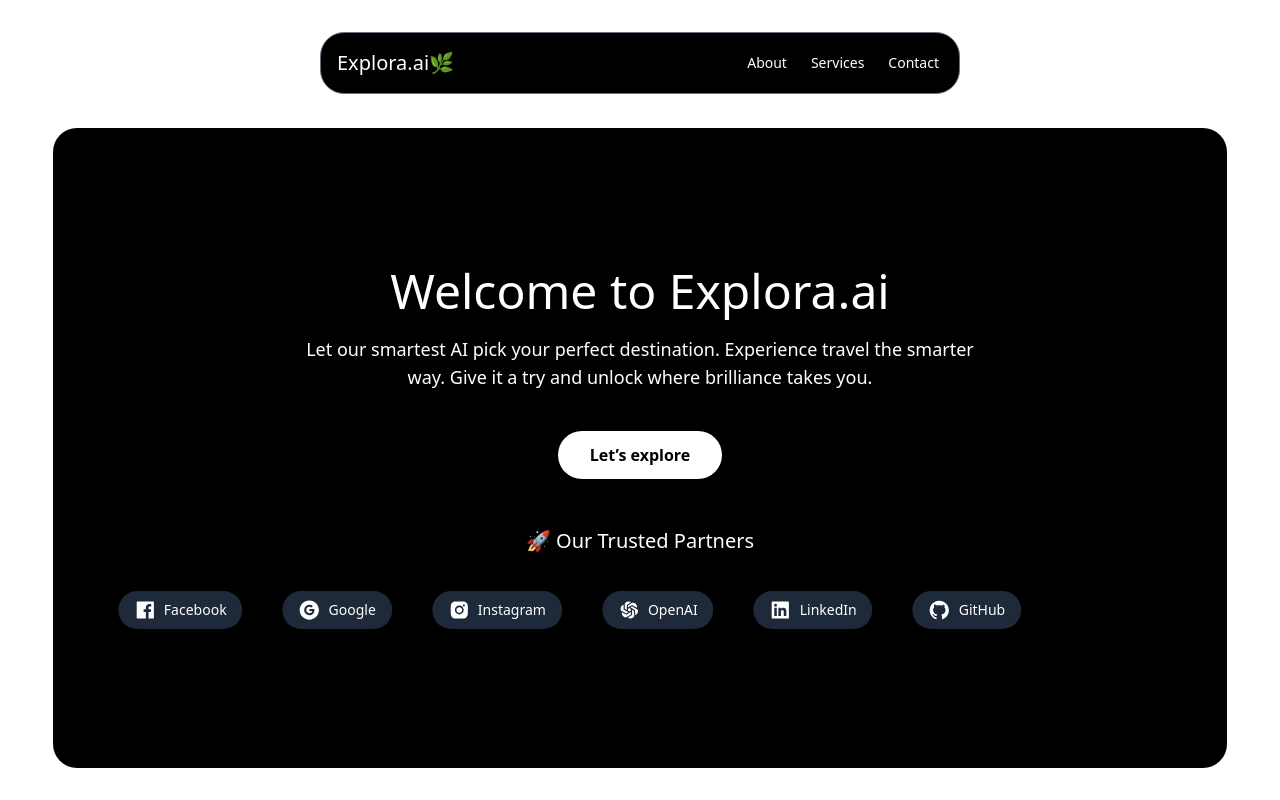
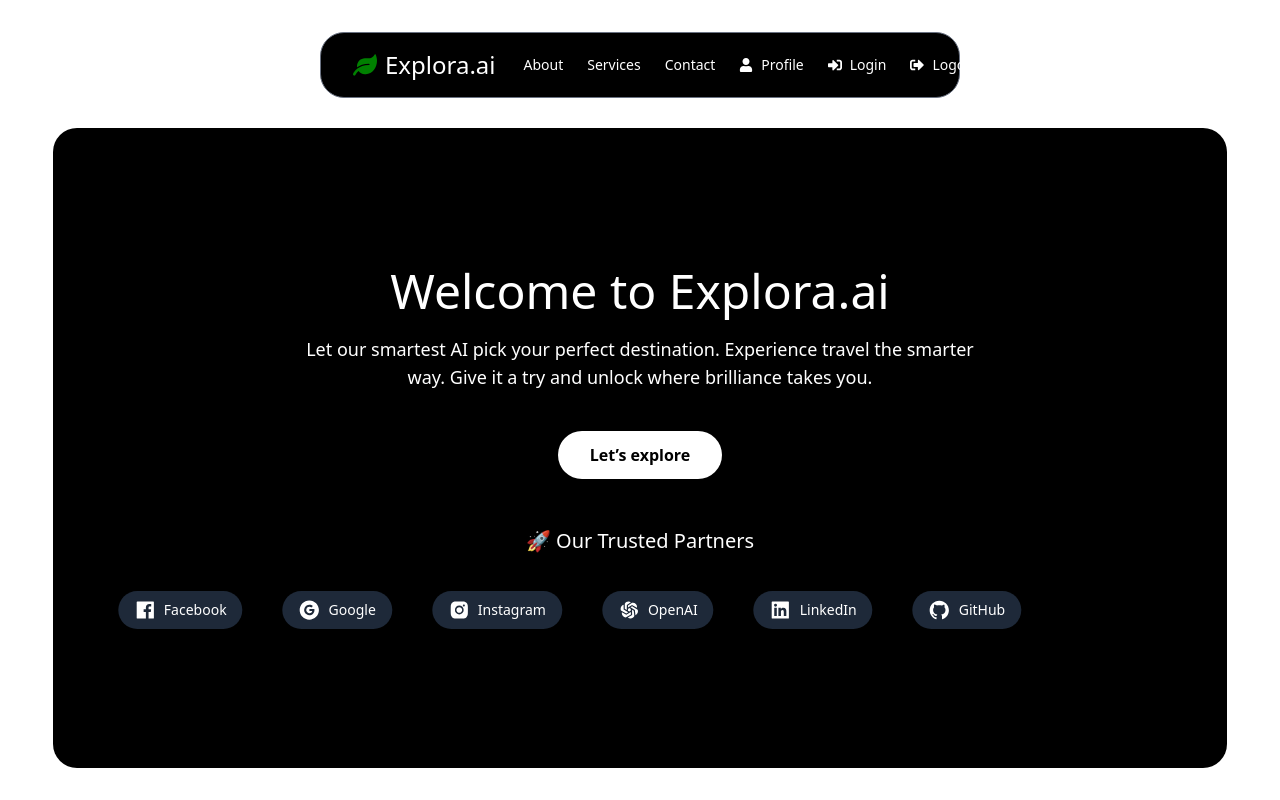
Before and after one commit to jenasuraj/Explora, a Next.js app: page / in a window 1280 px wide. Shown: the top 800 px of the page. Built offline with nearby package versions, Linux system fonts and the light colour scheme.

Commit message:
refactor: building navbar is completed

```diff
--- a/components/Navbar.jsx
+++ b/components/Navbar.jsx
@@ -1,72 +1,116 @@
-
 "use client";
 import { useState } from "react";
-import React from 'react'
+import React from "react";
 import Link from "next/link";
 import { usePathname } from "next/navigation";
+import { FaUser, FaSignInAlt, FaSignOutAlt, FaLeaf, FaBars } from "react-icons/fa";
 
 const Navbar = () => {
   const [isOpen, setIsOpen] = useState(false);
-
-
-const pathname = usePathname()
-
+  const pathname = usePathname();
 
   return (
     <>
-   <Link href="/"><ul className="text-xl  ml-2">Explora.ai🌿</ul></Link>
+      <div className="flex items-center justify-between py-2 px-4">
+        <Link href="/">
+          <ul className="text-2xl text-white ml-2 flex items-center gap-2">
+            <FaLeaf color="green"/> Explora.ai
+          </ul>
+        </Link>
+
         <button
           className="md:hidden text-white text-2xl mr-2"
-                onClick={() => setIsOpen(!isOpen)}>
-                ☰
+          onClick={() => setIsOpen(!isOpen)}
+        >
+          <FaBars />
         </button>
+      </div>
 
       <ul
         className={`${
           isOpen ? "block" : "hidden"
-                } absolute top-20 left-1/2 -translate-x-1/2 bg-black rounded-xl w-10/12 md:static md:flex md:translate-x-0 md:bg-transparent md:w-auto md:items-center text-sm`}>
-
-
+        } absolute top-20 left-1/2 -translate-x-1/2 bg-black rounded-xl w-10/12 md:static md:flex md:translate-x-0 md:bg-transparent md:w-auto md:items-center text-sm`}
+      >
+        {/* About */}
         <Link href="/about">
           <li>
             <button
               className={`${
-             pathname === "/about" ? "text-yellow-400 " : "text-white"
-               } block w-full cursor-pointer text-left p-3 md:inline`}
+                pathname === "/about" ? "text-yellow-400" : "text-white"
+              } flex items-center gap-2 w-full text-left p-3`}
             >
               About
             </button>
           </li>
         </Link>
 
-
+        {/* Services */}
         <Link href="/services">
           <li>
             <button
               className={`${
-             pathname === "/services" ? "text-yellow-400 " : "text-white"
-               } block w-full cursor-pointer text-left p-3 md:inline`}
+                pathname === "/services" ? "text-yellow-400" : "text-white"
+              } flex items-center gap-2 w-full text-left p-3`}
             >
               Services
             </button>
           </li>
         </Link>
 
+        {/* Contact */}
         <Link href="/contact">
           <li>
             <button
               className={`${
-             pathname === "/contact" ? "text-yellow-400 " : "text-white"
-               } block w-full cursor-pointer text-left p-3 md:inline`}
+                pathname === "/contact" ? "text-yellow-400" : "text-white"
+              } flex items-center gap-2 w-full text-left p-3`}
             >
               Contact
             </button>
           </li>
         </Link>
 
+        {/* Profile */}
+        <Link href="/profile">
+          <li>
+            <button
+              className={`${
+                pathname === "/profile" ? "text-yellow-400" : "text-white"
+              } flex items-center gap-2 w-full text-left p-3`}
+            >
+              <FaUser /> Profile
+            </button>
+          </li>
+        </Link>
+
+        {/* Login */}
+        <Link href="/login">
+          <li>
+            <button
+              className={`${
+                pathname === "/login" ? "text-yellow-400" : "text-white"
+              } flex items-center gap-2 w-full text-left p-3`}
+            >
+              <FaSignInAlt /> Login
+            </button>
+          </li>
+        </Link>
+
+        {/* Logout */}
+        <Link href="/logout">
+          <li>
+            <button
+              className={`${
+                pathname === "/logout" ? "text-yellow-400" : "text-white"
+              } flex items-center gap-2 w-full text-left p-3`}
+            >
+              <FaSignOutAlt /> Logout
+            </button>
+          </li>
+        </Link>
       </ul>
     </>
-  )
-}
+  );
+};
 
-export default Navbar
+export default Navbar;
```
Also changed, not shown: app/layout.js (line endings or trailing spaces). Lines whose indentation alone changed are shown as unchanged.
